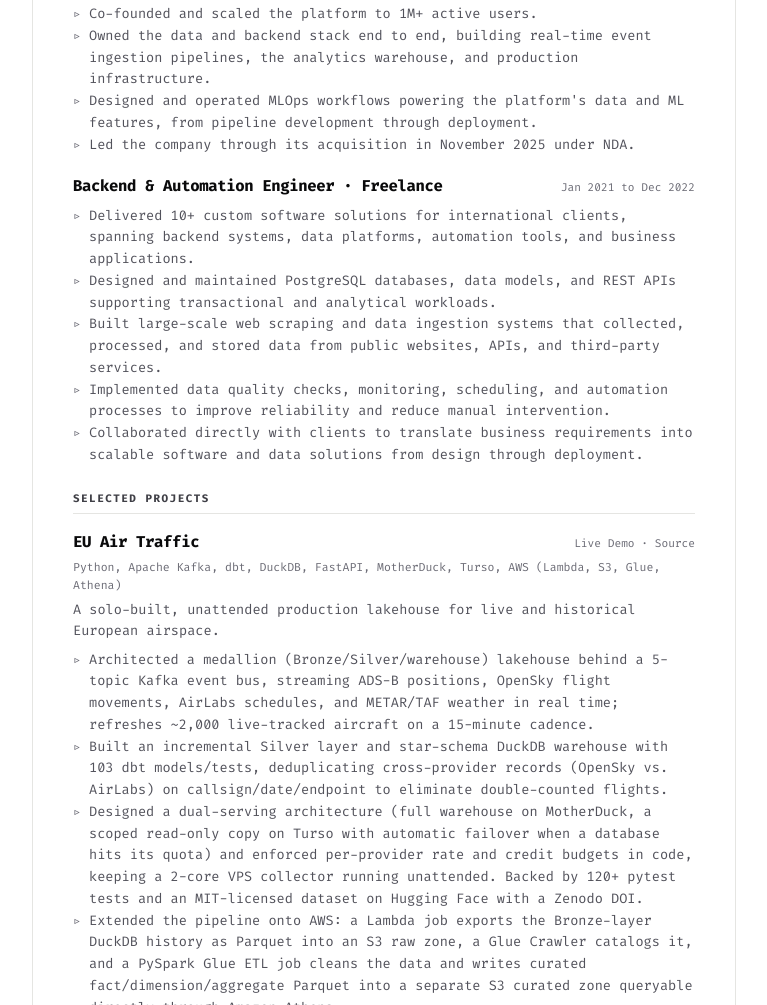
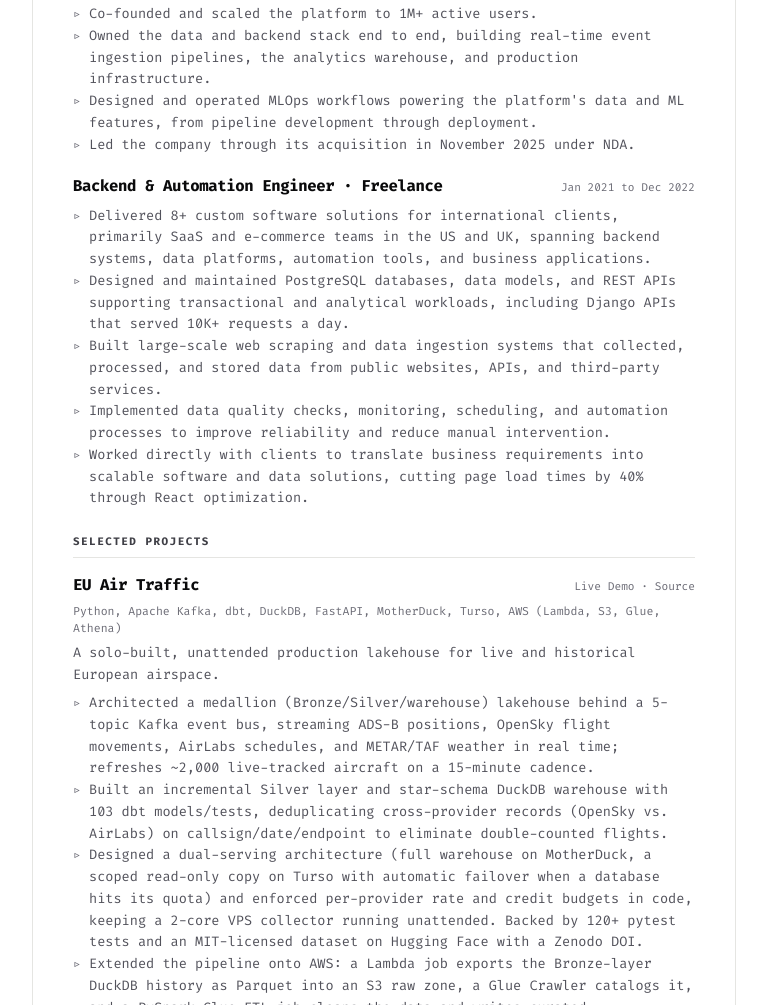
Before and after one commit to swadhinbiswas/swadhinbiswas, an Astro site: page /cv in a window 1280 px wide. Shown: the part 1269-2274 px from the top of the page, without its empty margins (392-1159 px from the left). Built offline with nearby package versions, Linux system fonts and the light colour scheme; Astro itself is replaced by a stand-in of ours; some packages are replaced by stand-ins of ours; no server answers; the database is empty.

Commit message:
fix(cv): reconcile 2021-2022 freelance role across resume and portfolio

```diff
--- a/src/pages/cv.astro
+++ b/src/pages/cv.astro
@@ -48,11 +48,11 @@ const experience = [
     dates: "Jan 2021 to Dec 2022",
     desc: "",
     bullets: [
-      "Delivered 10+ custom software solutions for international clients, spanning backend systems, data platforms, automation tools, and business applications.",
-      "Designed and maintained PostgreSQL databases, data models, and REST APIs supporting transactional and analytical workloads.",
+      "Delivered 8+ custom software solutions for international clients, primarily SaaS and e-commerce teams in the US and UK, spanning backend systems, data platforms, automation tools, and business applications.",
+      "Designed and maintained PostgreSQL databases, data models, and REST APIs supporting transactional and analytical workloads, including Django APIs that served 10K+ requests a day.",
       "Built large-scale web scraping and data ingestion systems that collected, processed, and stored data from public websites, APIs, and third-party services.",
       "Implemented data quality checks, monitoring, scheduling, and automation processes to improve reliability and reduce manual intervention.",
-      "Collaborated directly with clients to translate business requirements into scalable software and data solutions from design through deployment.",
+      "Worked directly with clients to translate business requirements into scalable software and data solutions, cutting page load times by 40% through React optimization.",
     ],
   },
 ];
```
Also changed, not shown: readme.md, 2 other files.
